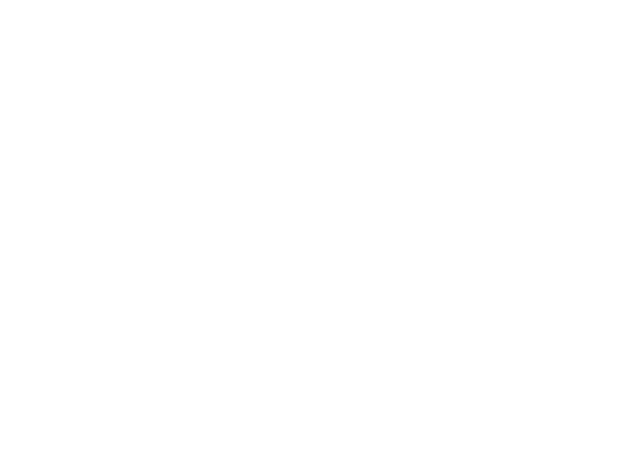
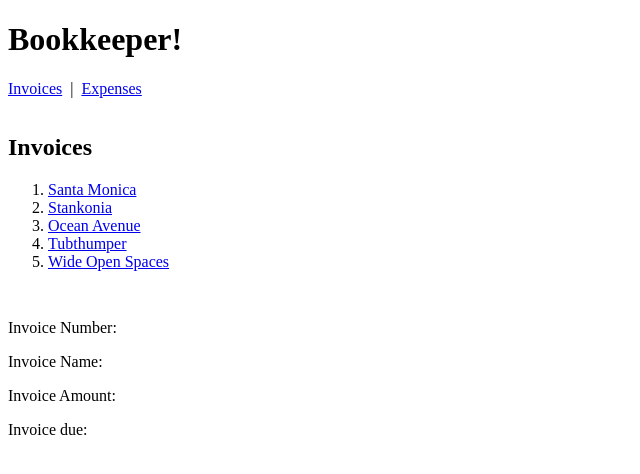
Before and after one commit to Nechir-89/invoice-and-expenses, a React (Create React App) app: page /invoices/1995 in a window 1280 px wide. Before the commit this address had no page. Shown: the top 474 px of the page, without its empty margins (0-640 px from the left). Built offline with nearby package versions, Linux system fonts and the light colour scheme.

Commit message:
add invoice component

```diff
--- /dev/null
+++ b/src/components/invoice/Invoice.jsx
@@ -0,0 +1,12 @@
+
+export default function Invoice(){
+
+  return(
+    <section>
+      <p>Invoice Number: {}</p>
+      <p>Invoice Name: {}</p>
+      <p>Invoice Amount: {}</p>
+      <p>Invoice due: {}</p>
+    </section>
+  )
+}
--- /dev/null
+++ b/src/components/invoice/index.jsx
@@ -0,0 +1 @@
+export { default } from './Invoice'
--- a/src/routes/Invoices.jsx
+++ b/src/routes/Invoices.jsx
@@ -1,9 +1,10 @@
-import { Link } from "react-router-dom";
+import { Link, Outlet } from "react-router-dom";
 import { getAllInvoices, getInvoice } from "../data"
 
 export default function Invoices() {
 
   return (
+    <>
       <section style={{ padding: "1rem 0" }}>
         <h2>Invoices</h2>
         <ol>
@@ -17,5 +18,7 @@ export default function Invoices() {
         </ol>
 
       </section>
+      <Outlet />
+    </>
   );
 }
--- a/src/routes/router.js
+++ b/src/routes/router.js
@@ -1,12 +1,16 @@
 import { Routes, Route } from "react-router-dom";
 import Expenses from "./Expenses";
 import Invoices from "./Invoices";
+import Invoice from "../components/invoice";
+
 import App from "../App";
 export default function Router() {
   return (
     <Routes>
       <Route path="/" element={<App />}>
-        <Route path="/invoices" element={<Invoices />} />
+        <Route path="/invoices" element={<Invoices />}>
+          <Route path=":id" element={<Invoice />} />
+        </Route>
         <Route path="/expenses" element={<Expenses />} />
         {/* how about shared layout with header and footer */}
       </Route>
```
Lines whose indentation alone changed are shown as unchanged.
